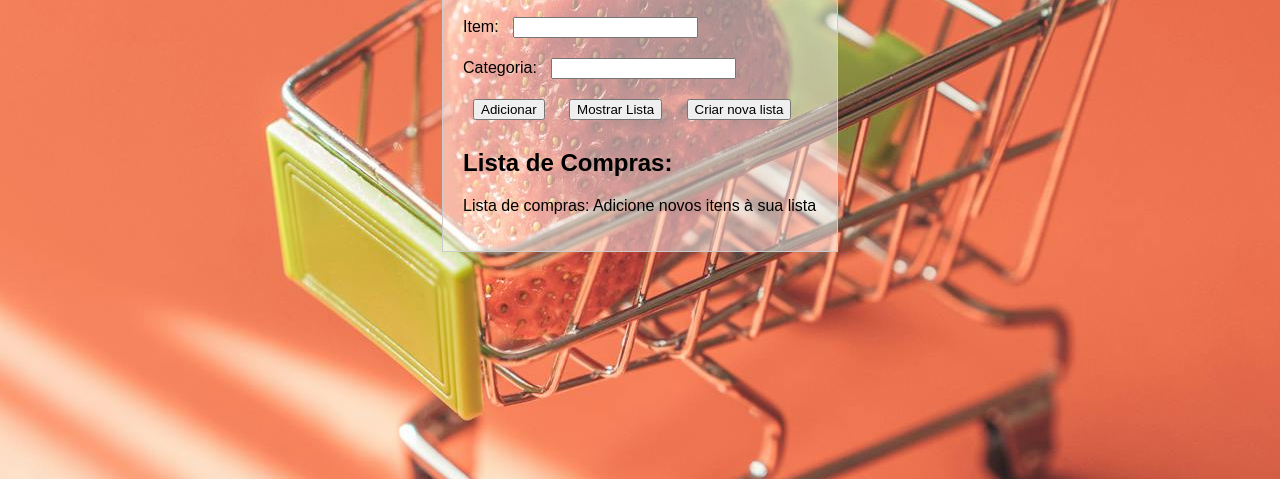
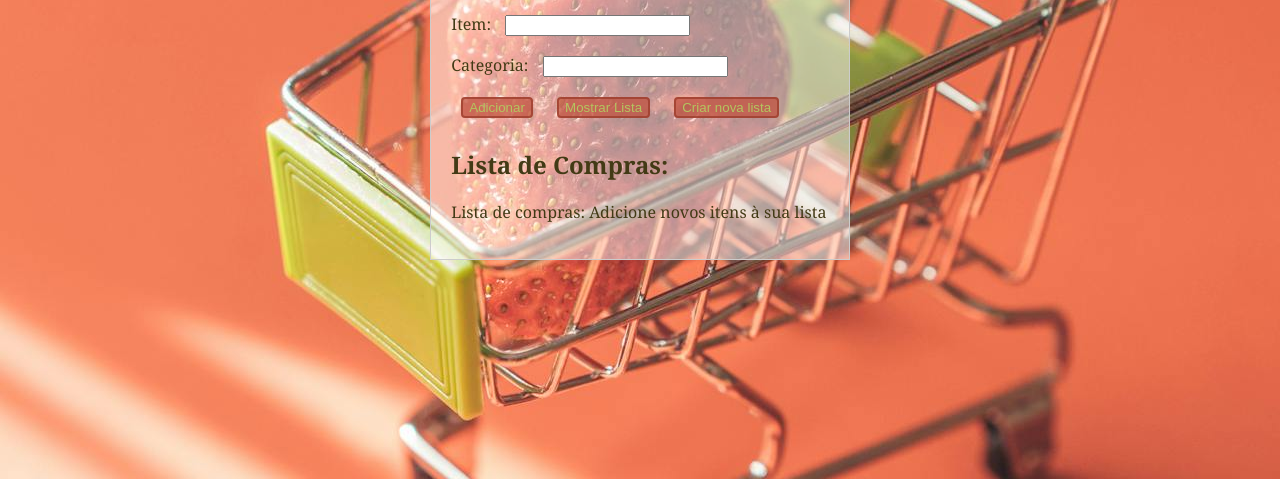
Before and after one commit to Anehelly/Projeto-Lista-Mercado, a plain HTML site: page index.html in a window 1280 px wide. Shown: the part 321-800 px from the top of the page. Drawn offline with Linux system fonts and the light colour scheme.

Commit message:
finalização do projeto

```diff
--- a/app.js
+++ b/app.js
@@ -47,3 +47,7 @@ function mostrarLista(){
     let adicionado = document.querySelector('#adicionado')
     adicionado.innerHTML = '';
 }
+
+function mostrarPorCategoria(){
+
+}
--- a/index.html
+++ b/index.html
@@ -14,11 +14,21 @@
             <h1>Minha lista de compras</h1>
             <label for="iitem">Item:</label>
             <input type="text" name="item" id="iitem" class="item" ><br>
+
             <label for="icategoria">Categoria:</label>
-            <input type="text" name="categoria" id="icategoria" > <br>
-            <input onclick="adicionar()" type="button" value="Adicionar">
-            <input onclick="mostrarLista()" type="button" value="Mostrar Lista">
-            <input onclick="criarNova()" type="button" value="Criar nova lista">
+            <input list="categorias" name="categoria" id="icategoria"><br>
+            <datalist id="categorias">
+                <option value="frutas">
+                <option value="laticínios">
+                <option value="limpeza">
+                <option value="frios">
+                <option value="outros">
+            </datalist>
+
+            <input class="botao" onclick="adicionar()" type="button" value="Adicionar">
+            <input class="botao" onclick="mostrarLista()" type="button" value="Mostrar Lista">
+            <input class="botao" onclick="criarNova()" type="button" value="Criar nova lista">
+
 
         </form>
         <h2>Lista de Compras:</h2>
--- a/style.css
+++ b/style.css
@@ -1,6 +1,6 @@
 @charset "UTF-8";
 body {
-    font-family: Arial, sans-serif;
+    font-family: Georgia, 'Times New Roman', Times, serif, Courier, monospace;
     margin: 0;
     padding: 0;
     background-image: url('imagens/pexels-freestockpro-7807785.jpg'); /* Caminho da imagem de fundo */
@@ -8,6 +8,7 @@ body {
     background-repeat: no-repeat;
     background-position: center center;
     background-attachment: fixed;
+
 }
 
 #container {
@@ -31,10 +32,31 @@ body {
         background-image: url(imagens/pexels-freestockpro-7807785.jpg);
         background-size: cover; /* Ajuste de imagem para telas menores */
         background-position: top;
+
+
     }
+
 }
 
 input{
     margin: 10px;
 
 }
+
+.botao{
+    border-radius: 4px;
+    background-color: #bf513eb8;
+    color: #B4C55F;
+    border: 2px solid #993b2bbd;
+
+}
+
+.botao:hover{
+    background-color:#B4C55F ;
+    color: #bf513eb8;
+    cursor: pointer;
+}
+
+h1, h2, label, #listaCompleta{
+    color: #423A15;
+}
```
